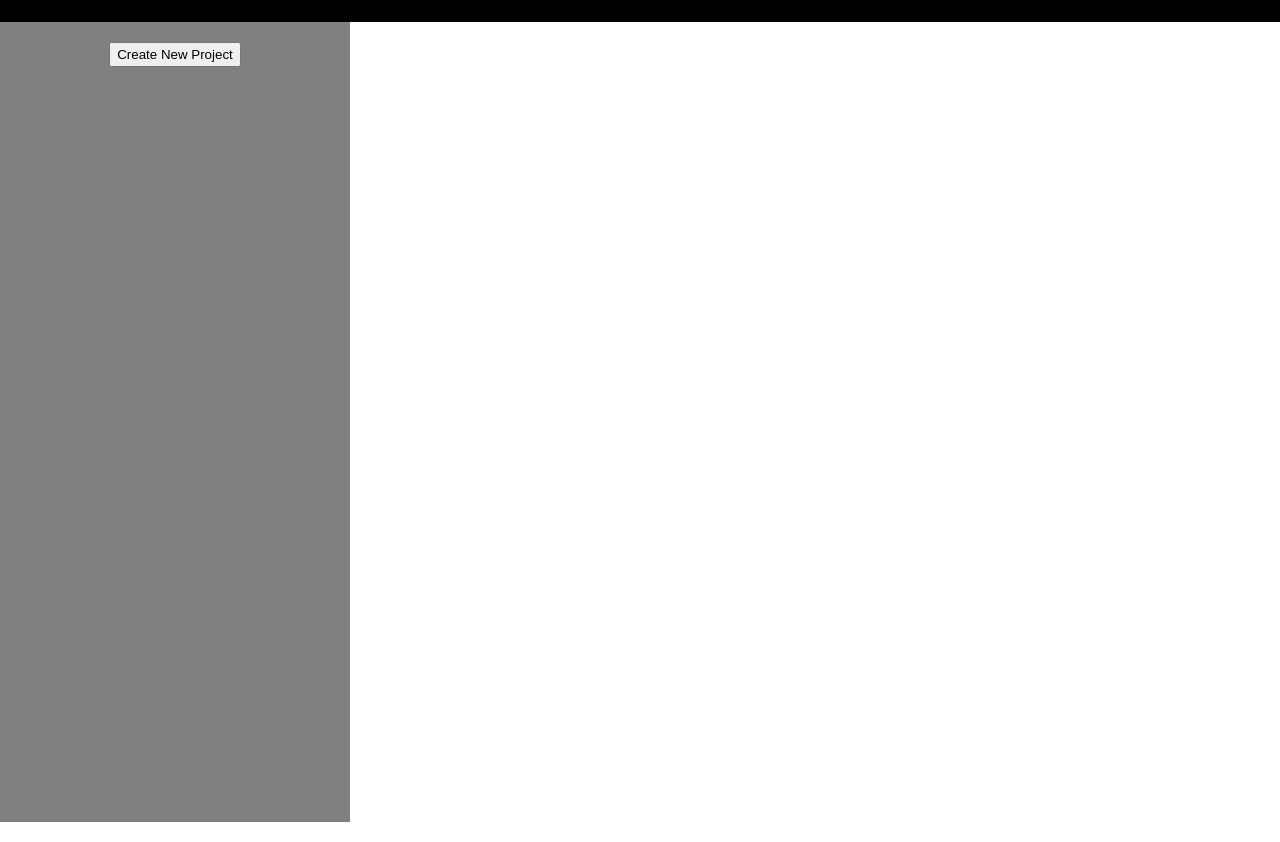
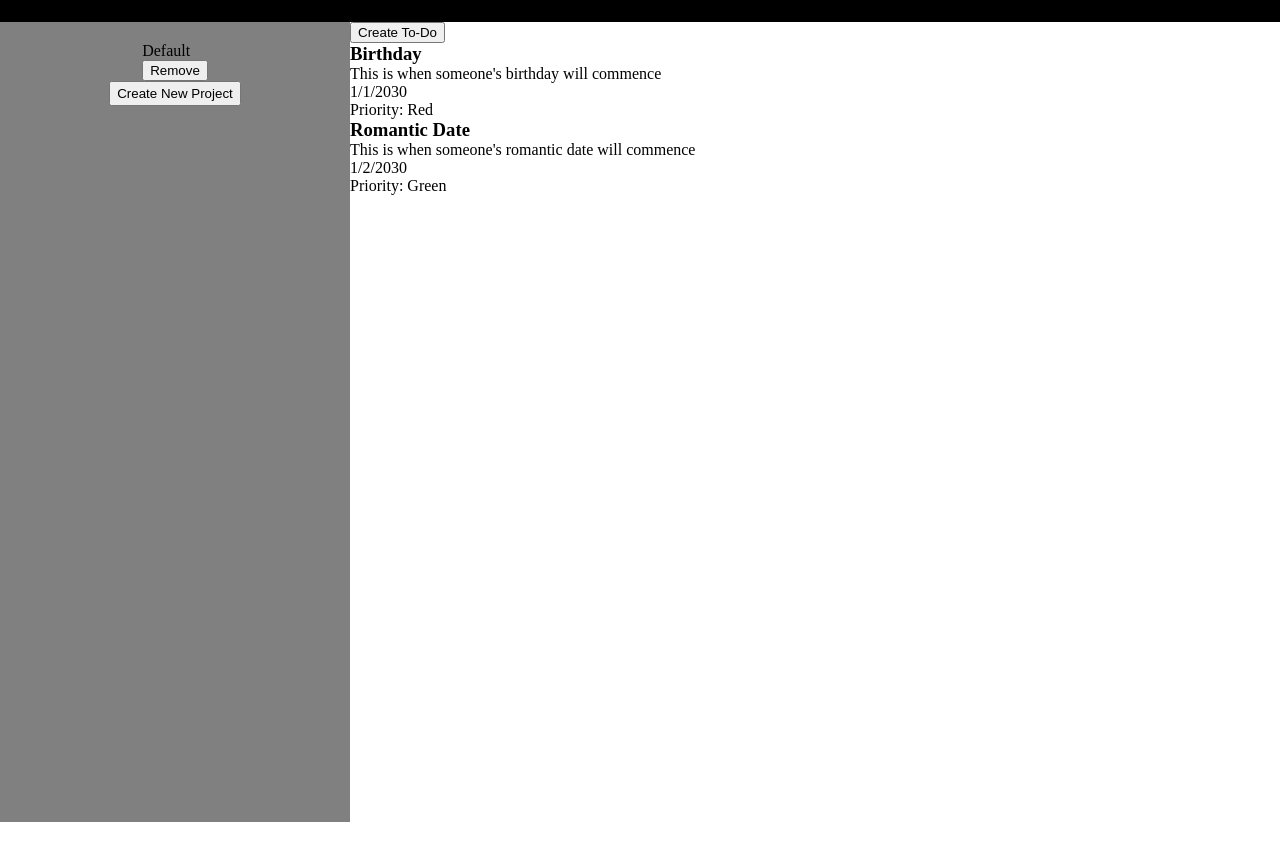
Before and after one commit to cryptocowboye/todo, a website built with webpack: page src/index.html in a window 1280 px wide. Shown: the part 65-907 px from the top of the page. Built offline with nearby package versions, Linux system fonts and the light colour scheme.

Commit message:
Add default content

```diff
--- a/src/index.html
+++ b/src/index.html
@@ -12,6 +12,10 @@
     <div class="grid-container">
         <nav>
             <div class="projects-container">
+                <div class="project-container">
+                    <div class="project-title">Default</div>
+                    <button class="removeBtn">Remove</button>
+                </div>
                 <button id="create-new-project">Create New Project</button>
                 <dialog class="project-form">
                     <form>
@@ -28,6 +32,29 @@
             </div>
         </nav>
         <main>
+            <div class="todo-container">
+                <div class="todo-creation-container">
+                    <button class="create-todo">Create To-Do</button>
+                </div>
+                <div class="todos-area">
+                    <div class="todo-card">
+                        <h3>Birthday</h3>
+                        <p>
+                            This is when someone's birthday will commence
+                        </p>
+                        <p>1/1/2030</p>
+                        <div>Priority: Red</div>
+                    </div>
+                    <div class="todo-card">
+                        <h3>Romantic Date</h3>
+                        <p>
+                            This is when someone's romantic date will commence
+                        </p>
+                        <p>1/2/2030</p>
+                        <div>Priority: Green</div>
+                    </div>
+                </div>
+            </div>
         </main>
     </div>
 </body>
```
